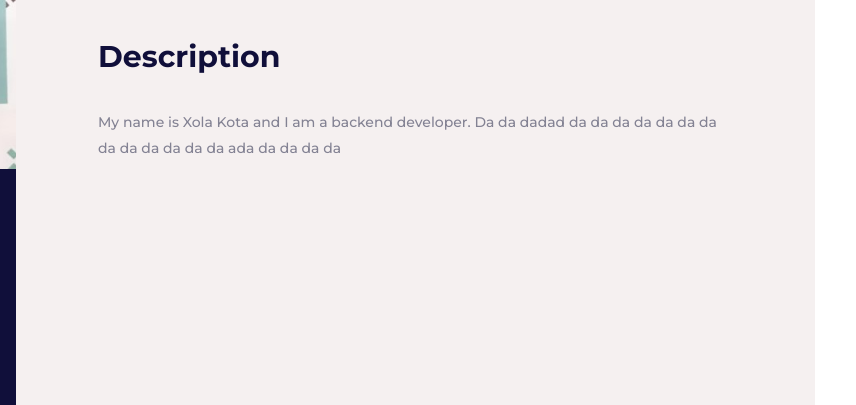
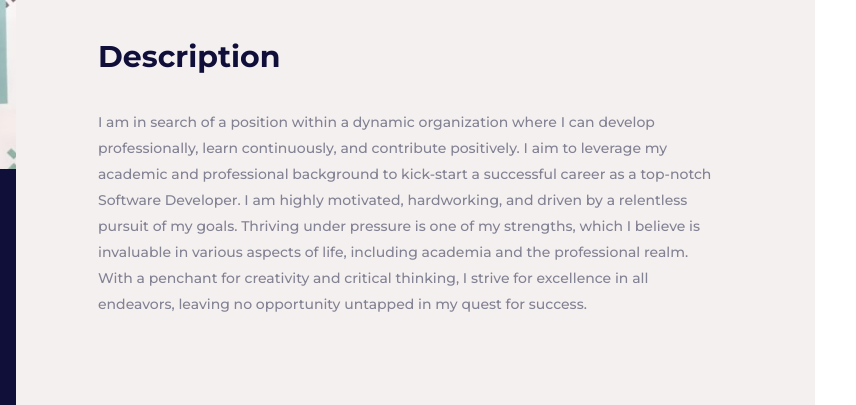
Before and after one commit to Xola-Kota-2016/Xola-Kota, a plain HTML site: page index.html in a window 1280 px wide. Shown: the part 362-767 px from the top of the page, 424-1280 px from the left. Drawn offline with Linux system fonts and the light colour scheme; some packages are replaced by stand-ins of ours; a script that the page names is missing.

Commit message:
Website update

```diff
--- a/index.html
+++ b/index.html
@@ -123,7 +123,12 @@
 					<div class="about_content">
 						<div class="about_title">Description</div>
 						<div class="about_text">
-							<p>My name is Xola Kota and I am a backend developer. Da da dadad da da da da da da da da da da da da da ada da da da da </p>
+							<p>I am in search of a position within a dynamic organization where I can develop professionally,
+								learn continuously, and contribute positively. I aim to leverage my academic and professional background to kick-start a
+								successful career as a top-notch Software Developer. I am highly motivated, hardworking, and driven by a relentless pursuit of my goals.
+								Thriving under pressure is one of my strengths, which I believe is invaluable in various aspects of life, including academia and the
+								professional realm. With a penchant for creativity and critical thinking,
+								I strive for excellence in all endeavors, leaving no opportunity untapped in my quest for success.</p>
 						</div>
 					</div>
 				</div>
```
